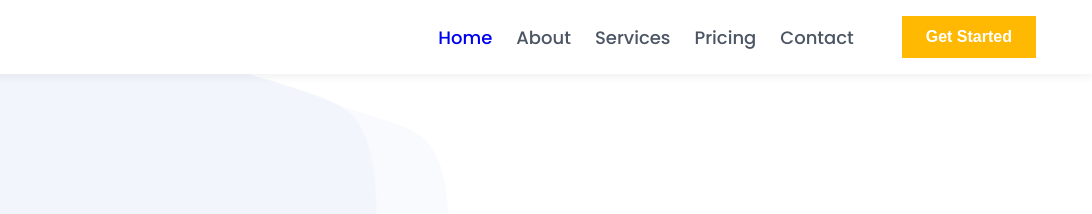
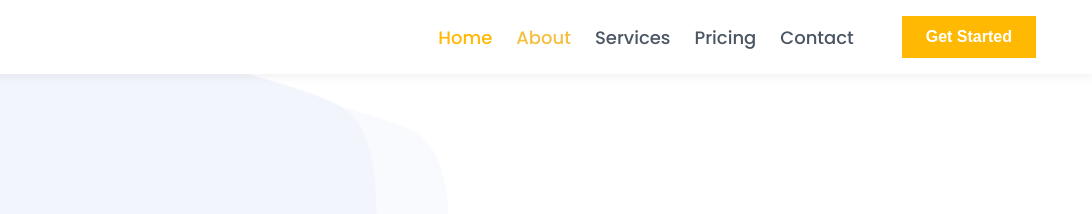
Before and after one commit to Ridoy-Mojumder/TradeX, a plain HTML site: page index.html in a window 1280 px wide. In both pictures the pointer is over the link "About". Shown: the top 214 px of the page, 188-1280 px from the left. Drawn offline with Linux system fonts and the light colour scheme; some icons are missing.

Commit message:
change text color

```diff
--- a/assets/css/style.css
+++ b/assets/css/style.css
@@ -714,6 +714,9 @@ body {
 .hover\:shadow-lg:hover {
     box-shadow: 0px 6px 10px rgba(0, 0, 0, 0.15);
 }
+.hover\:text-yellow-400:hover{
+    color: #f3c041;
+}
 
 strong {
     display: block;
--- a/index.html
+++ b/index.html
@@ -44,7 +44,7 @@
                 <nav>
                     <ul id="navLinks"
                         class="hidden md:flex items-center gap-6 text-lg transition-all ease-in-out duration-300">
-                        <li><a href="#" class="active no-underline font-semibold hover:text-yellow-400">Home</a></li>
+                        <li><a href="#" class="active no-underline font-semibold text-yellow-500">Home</a></li>
                         <li><a href="#" class="no-underline text-gray-400 font-semibold hover:text-yellow-400">About</a></li>
                         <li><a href="#" class="no-underline text-gray-400 font-semibold hover:text-yellow-400">Services</a></li>
                         <li><a href="#" class="no-underline text-gray-400 font-semibold hover:text-yellow-400">Pricing</a></li>
```
